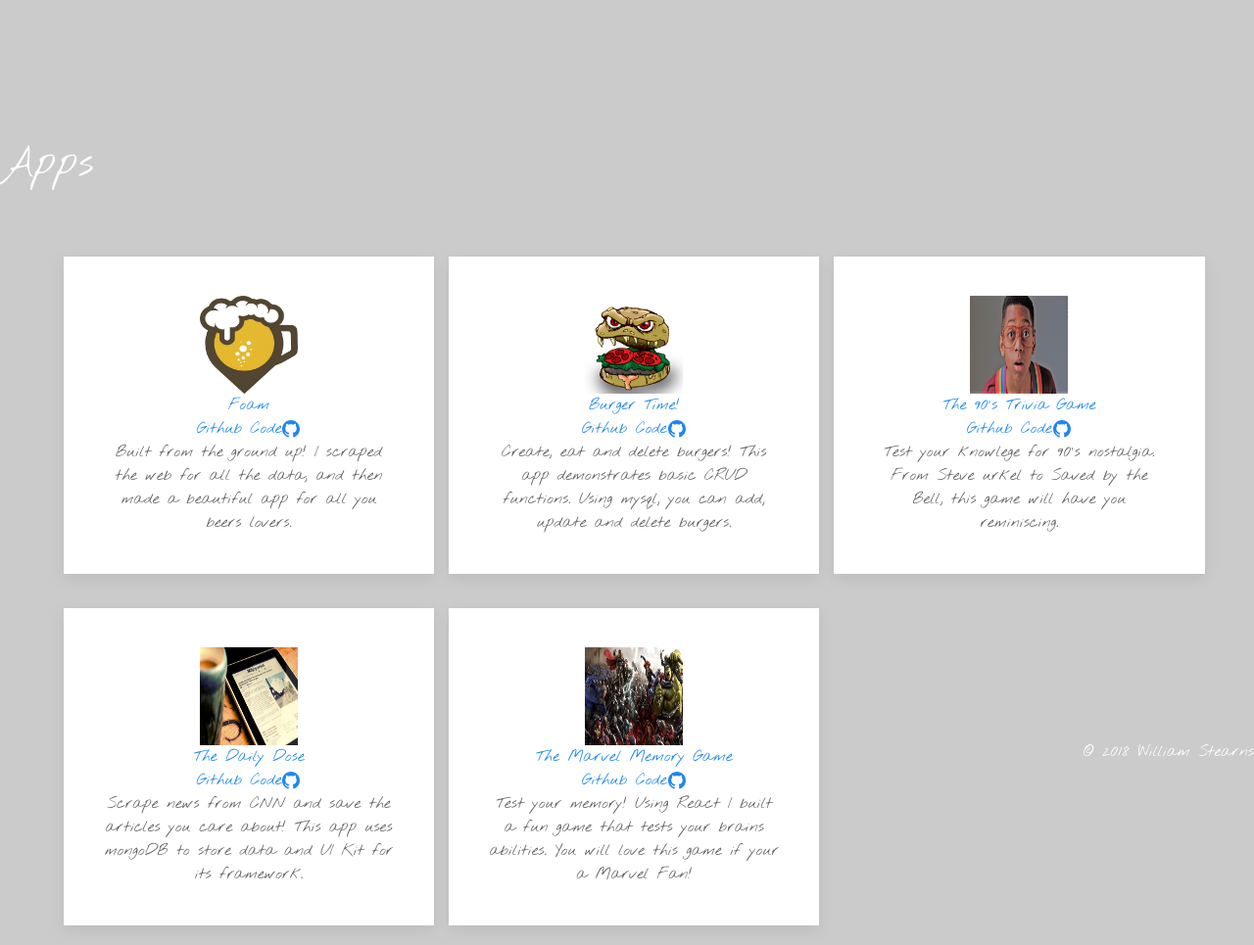
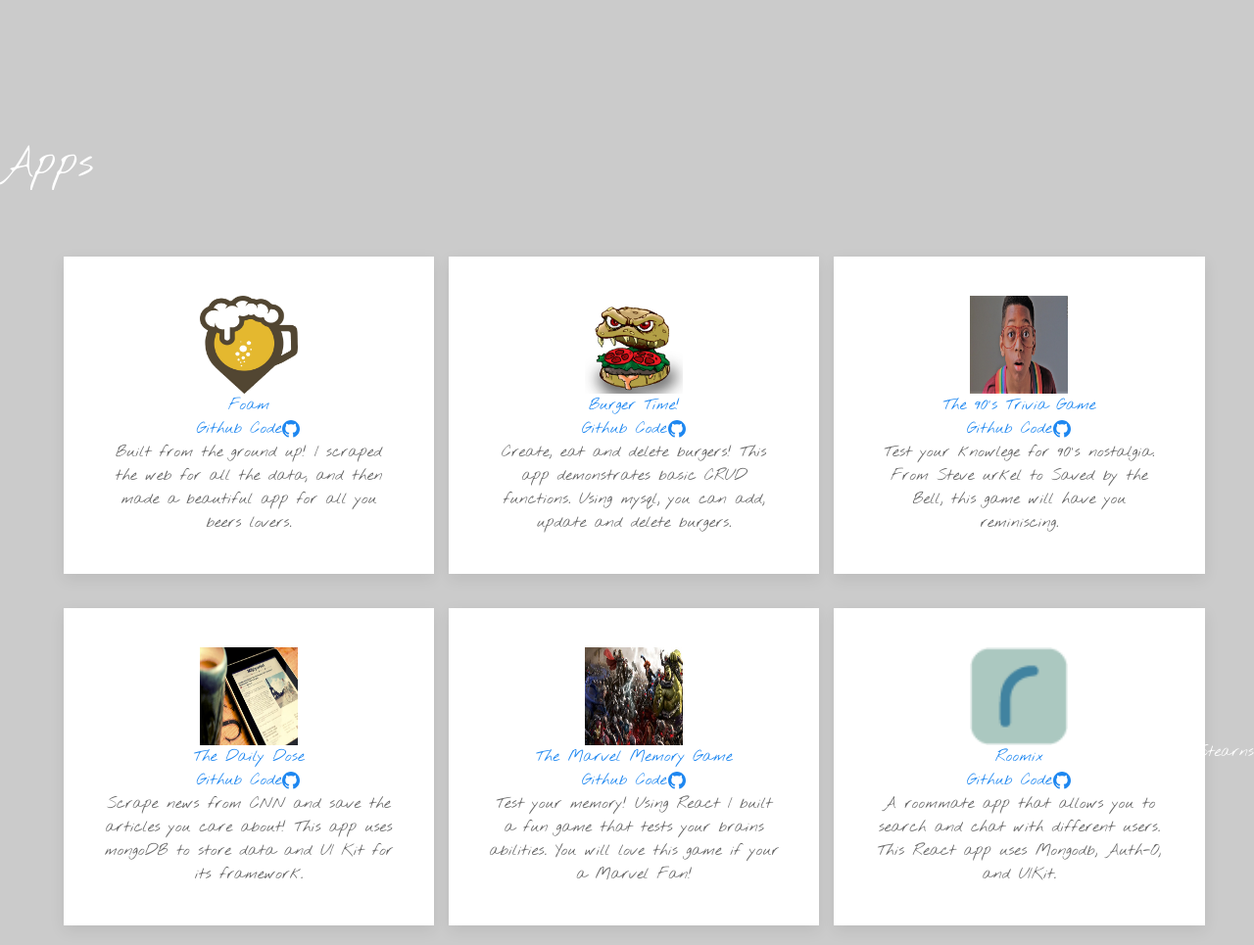
Before and after one commit to willis5490/William_Stearns_Portfolio, a plain HTML site: page portfolio.html in a window 1280 px wide. Shown: the whole page at 98% size. Drawn offline with nearby package versions, Linux system fonts and the light colour scheme.

Commit message:
added roomix

```diff
--- a/portfolio.html
+++ b/portfolio.html
@@ -102,6 +102,14 @@
                         <a href="https://github.com/willis5490/Clicky-Game" uk-icon="icon: github" class="portfolioGit">Github Code</a>
                         <br>Test your memory! Using React I built a fun game that tests your brains abilities. You will love this game if your a Marvel Fan!<br></div>
                 </li>
+                <li class="pCards">
+                    <div class="uk-card uk-card-default uk-card-body"><img class="portPics" src="./public/css/roomix.png"
+                            alt=""><br>
+                        <a href="https://roomix.herokuapp.com/" target="_blank">Roomix</a>
+                        <br>
+                        <a href="https://github.com/willis5490/Roomix_" uk-icon="icon: github" class="portfolioGit">Github Code</a>
+                        <br>A roommate app that allows you to search and chat with different users. This React app uses Mongodb, Auth-O, and UIKit.<br></div>
+                </li>
 
             </ul>
             </div>
```
Also changed, not shown: public/css/roomix.png (added), public/css/roomix.svg (added).
